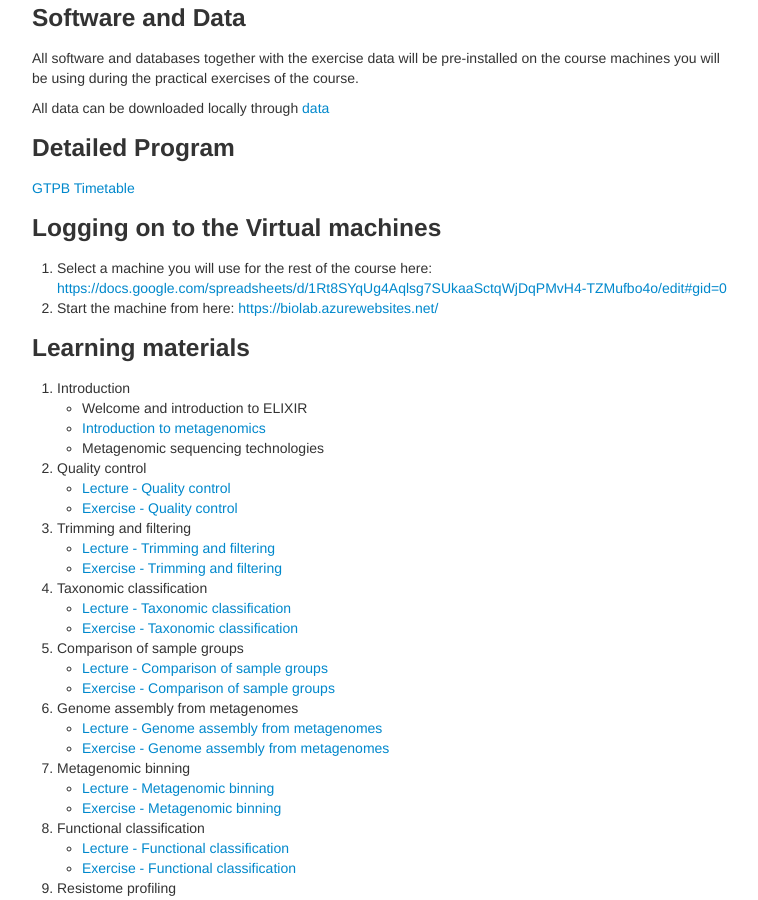
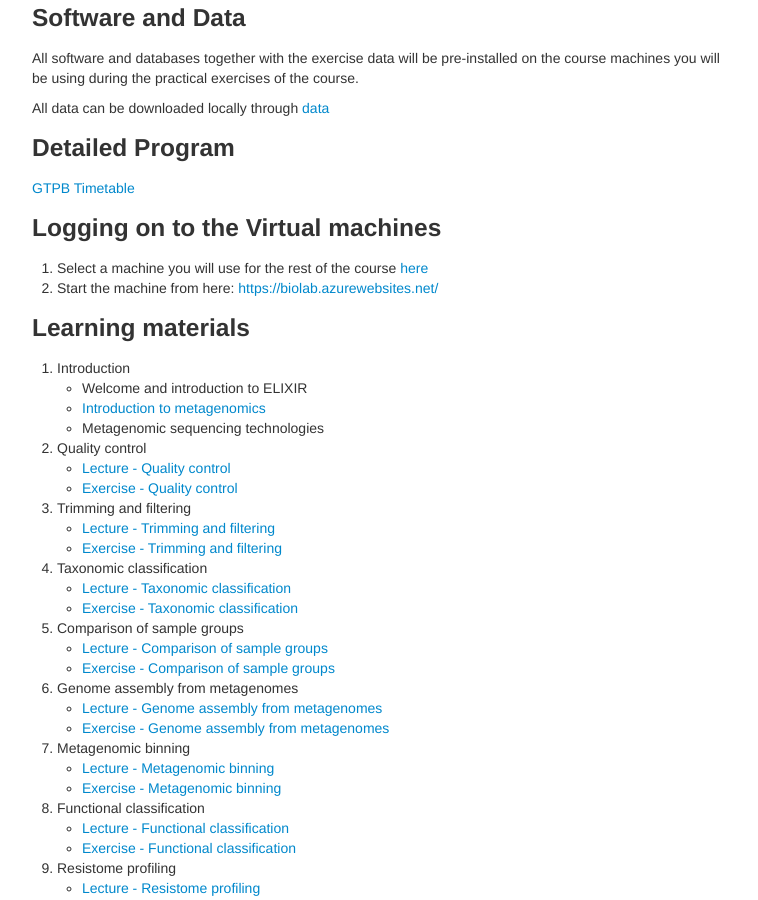
Before and after one commit to GTPB/AM21, a Jekyll site: the page built from index.md, in a window 1280 px wide and 900 px high, scrolled down 1267 px. Shown: the whole window, without its empty margins (258-1016 px from the left). Built offline with Jekyll 4.4.1, drawn with Linux system fonts in a browser that asks for light colours; our own code applies the rules of GitHub Pages for plain Markdown files; part of the change alters nothing that is shown.

Commit message:
Update index.md

```diff
--- a/index.md
+++ b/index.md
@@ -97,7 +97,7 @@ All data can be downloaded locally through [data](assets/data.zip)
 
 ### Logging on to the Virtual machines
 
-1. Select a machine you will use for the rest of the course here: [https://docs.google.com/spreadsheets/d/1Rt8SYqUg4Aqlsg7SUkaaSctqWjDqPMvH4-TZMufbo4o/edit#gid=0](https://docs.google.com/spreadsheets/d/1Rt8SYqUg4Aqlsg7SUkaaSctqWjDqPMvH4-TZMufbo4o/edit#gid=0)
+1. Select a machine you will use for the rest of the course [here](https://docs.google.com/spreadsheets/d/1Rt8SYqUg4Aqlsg7SUkaaSctqWjDqPMvH4-TZMufbo4o/edit#gid=0)
 2. Start the machine from here: [https://biolab.azurewebsites.net/](https://biolab.azurewebsites.net/)
 
 
```
